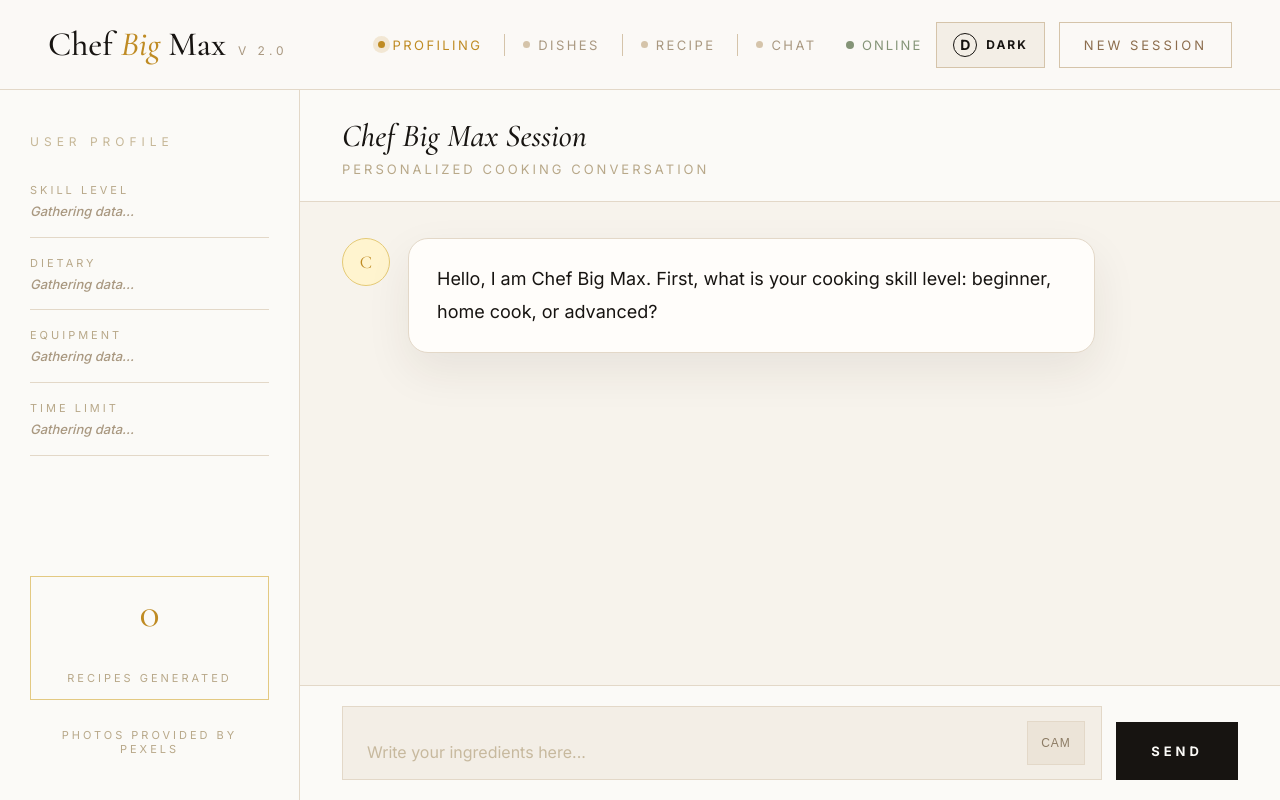
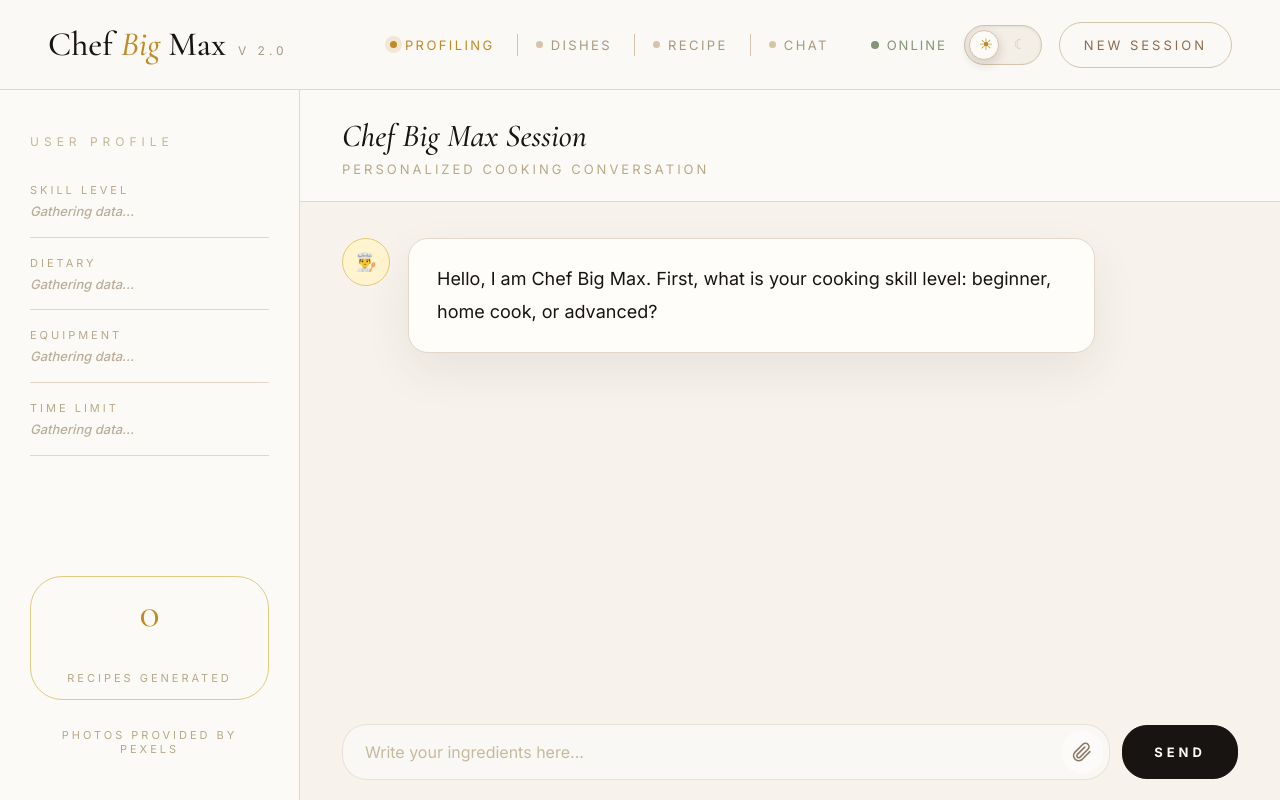
Before and after one commit to Bolatbek1104/Cooking-AI, a Flask app: page / in a window 1280 px wide. Run offline with Flask 3, Linux system fonts and the light colour scheme; data that the repository does not hold is empty.

Commit message:
Final2:47;02.05.26

```diff
--- a/app/static/script.js
+++ b/app/static/script.js
@@ -1,8 +1,28 @@
 let imageData = null;
 let isLoading = false;
+let gatheringFrame = 2;
+let gatheringTimer = null;
+const sendButtonText = 'Send';
+const sendLoadingMarkup = `
+  <svg class="cauldron-loader" viewBox="0 0 72 72" aria-hidden="true">
+    <path class="cauldron-foot" d="M23 60 18 68h10l5-7M49 60l5 8H44l-5-7" />
+    <path class="cauldron-body" d="M14 30c0 21 10 35 22 35s22-14 22-35c-2 0-5 2-6 5-2 12-8 22-16 22S22 47 20 35c-1-3-4-5-6-5z" />
+    <g class="cauldron-stir">
+      <g class="cauldron-spoon">
+        <path class="spoon-handle" d="M47 9 36 34" />
+        <path class="spoon-bowl" d="M32 39c1-5 10-4 9 1-1 6-10 5-9-1z" />
+      </g>
+    </g>
+    <path class="cauldron-mouth-fill" d="M13 25h46v12H13z" />
+    <path class="cauldron-fill" d="M15 30c1 21 10 35 21 35s20-14 21-35H15z" />
+    <path class="cauldron-highlight" d="M24 43c-2 7 2 13 8 17" />
+    <path class="cauldron-rim" d="M10 24c0-3 2-5 5-5h42c3 0 5 2 5 5v5c0 3-2 5-5 5H15c-3 0-5-2-5-5z" />
+  </svg>
+`;
 
 window.addEventListener('load', () => {
   updateThemeToggle();
+  startGatheringAnimation();
   startSession();
 });
 
@@ -12,21 +32,18 @@ function toggleTheme() {
   document.documentElement.dataset.theme = nextTheme;
   try {
     localStorage.setItem('theme', nextTheme);
-  } catch (e) {}
+  } catch (e) { }
   updateThemeToggle();
 }
 
 function updateThemeToggle() {
   const isDark = document.documentElement.dataset.theme === 'dark';
   const button = document.getElementById('theme-toggle');
-  const icon = document.getElementById('theme-toggle-icon');
-  const text = document.getElementById('theme-toggle-text');
 
-  if (!button || !icon || !text) return;
+  if (!button) return;
 
   button.setAttribute('aria-label', isDark ? 'Switch to light mode' : 'Switch to dark mode');
-  icon.textContent = isDark ? 'L' : 'D';
-  text.textContent = isDark ? 'Light' : 'Dark';
+  button.classList.toggle('is-dark', isDark);
 }
 
 async function startSession() {
@@ -35,9 +52,9 @@ async function startSession() {
 
   if (data.messages && data.messages.length) {
     data.messages.forEach((message) => appendMessage(
-  message.role === 'assistant' ? 'chef' : 'user',
-  message.content
-));
+      message.role === 'assistant' ? 'chef' : 'user',
+      message.content
+    ));
   } else if (data.response) {
     appendMessage('chef', data.response);
   }
@@ -86,7 +103,7 @@ function appendMessage(role, text) {
 
   const avatar = document.createElement('div');
   avatar.className = 'avatar';
-  avatar.textContent = role === 'chef' ? 'C' : 'me';
+  avatar.textContent = role === 'chef' ? '👨‍🍳' : 'me';
 
   const bubble = document.createElement('div');
   bubble.className = 'bubble';
@@ -426,9 +443,34 @@ function setProfile(id, val) {
     el.textContent = val;
     el.className = 'profile-value';
   } else {
-    el.textContent = 'Gathering data...';
+    el.textContent = gatheringText();
     el.className = 'profile-value empty';
+    startGatheringAnimation();
   }
+}
+
+function startGatheringAnimation() {
+  if (gatheringTimer) return;
+
+  gatheringTimer = setInterval(() => {
+    const emptyProfileValues = document.querySelectorAll('.profile-value.empty');
+
+    if (!emptyProfileValues.length) {
+      clearInterval(gatheringTimer);
+      gatheringTimer = null;
+      return;
+    }
+
+    gatheringFrame = (gatheringFrame + 1) % 3;
+
+    emptyProfileValues.forEach((el) => {
+      el.textContent = gatheringText();
+    });
+  }, 520);
+}
+
+function gatheringText() {
+  return `Gathering data${'.'.repeat(gatheringFrame + 1)}`;
 }
 
 function handleImageUpload(e) {
@@ -472,6 +514,10 @@ function autoResize(el) {
 
 function setLoading(v) {
   isLoading = v;
-  document.getElementById('send-btn').disabled = v;
+  const sendButton = document.getElementById('send-btn');
+  sendButton.disabled = v;
+  sendButton.classList.toggle('is-loading', v);
+  sendButton.setAttribute('aria-label', v ? 'Generating response' : 'Send message');
+  sendButton.innerHTML = v ? sendLoadingMarkup : sendButtonText;
   document.getElementById('msg-input').disabled = v;
 }
--- a/app/static/style.css
+++ b/app/static/style.css
@@ -192,6 +192,7 @@ header {
 .reset-btn {
   background: transparent;
   border: 1px solid var(--line-strong);
+  border-radius: 999px;
   color: var(--button-muted);
   cursor: pointer;
   font-family: "Inter", sans-serif;
@@ -200,52 +201,106 @@ header {
   min-height: 46px;
   padding: 0 24px;
   text-transform: uppercase;
-  transition: background 0.2s, border-color 0.2s, color 0.2s;
+  transition: background 0.2s, border-color 0.2s, color 0.2s, transform 0.2s;
 }
 
 .reset-btn:hover {
   background: var(--ink);
   border-color: var(--ink);
   color: var(--paper);
+  transform: translateY(-1px);
 }
 
 .theme-toggle {
   align-items: center;
-  background: var(--paper-soft);
-  border: 1px solid var(--line-strong);
+  background: transparent;
+  border: 0;
   color: var(--ink);
   cursor: pointer;
   display: inline-flex;
-  font-family: "Inter", sans-serif;
-  font-size: 12px;
-  font-weight: 700;
-  gap: 9px;
   height: 46px;
   justify-content: center;
-  letter-spacing: 2px;
-  min-width: 106px;
-  padding: 0 16px;
-  text-transform: uppercase;
-  transition: background 0.2s, border-color 0.2s, color 0.2s;
+  padding: 0;
+  width: 84px;
 }
 
 .theme-toggle:hover {
-  background: var(--gold);
-  border-color: var(--gold);
-  color: #171411;
+  color: var(--ink);
+}
+
+.theme-toggle-track {
+  align-items: center;
+  background: var(--paper-soft);
+  border: 1px solid var(--line-strong);
+  border-radius: 999px;
+  box-shadow: inset 0 1px 3px rgba(23, 20, 17, 0.08);
+  display: grid;
+  grid-template-columns: 1fr 1fr;
+  height: 40px;
+  padding: 4px;
+  position: relative;
+  transition: background 0.25s ease, border-color 0.25s ease;
+  width: 78px;
+}
+
+.theme-toggle-thumb {
+  background: var(--paper);
+  border: 1px solid var(--line-strong);
+  border-radius: 50%;
+  box-shadow: 0 4px 12px rgba(23, 20, 17, 0.16);
+  height: 30px;
+  left: 4px;
+  position: absolute;
+  top: 4px;
+  transition: transform 0.28s ease, background 0.25s ease, border-color 0.25s ease;
+  width: 30px;
+  z-index: 1;
 }
 
 .theme-toggle-icon {
   align-items: center;
-  border: 1px solid currentColor;
-  border-radius: 50%;
-  display: inline-flex;
-  font-size: 14px;
-  height: 24px;
+  color: var(--muted);
+  display: flex;
+  font-size: 16px;
+  height: 30px;
   justify-content: center;
-  letter-spacing: 0;
+  justify-self: center;
   line-height: 1;
-  width: 24px;
+  position: relative;
+  transition: color 0.25s ease, opacity 0.25s ease, transform 0.25s ease;
+  width: 30px;
+  z-index: 2;
+}
+
+.theme-toggle-icon.sun {
+  color: var(--gold);
+}
+
+.theme-toggle-icon.moon {
+  opacity: 0.45;
+  transform: scale(0.86);
+}
+
+.theme-toggle.is-dark .theme-toggle-track {
+  background: var(--paper-soft);
+  border-color: var(--line-strong);
+}
+
+.theme-toggle.is-dark .theme-toggle-thumb {
+  background: var(--ink);
+  border-color: var(--line-strong);
+  transform: translateX(38px);
+}
+
+.theme-toggle.is-dark .theme-toggle-icon.sun {
+  opacity: 0.45;
+  transform: scale(0.86);
+}
+
+.theme-toggle.is-dark .theme-toggle-icon.moon {
+  color: #fffdfa;
+  opacity: 1;
+  transform: scale(1);
 }
 
 .main {
@@ -321,6 +390,7 @@ header {
 
 .recipe-count {
   border: 1px solid var(--recipe-count-line);
+  border-radius: 32px;
   color: var(--gold);
   display: grid;
   min-height: 124px;
@@ -665,28 +738,37 @@ header {
 }
 
 .input-area {
-  align-items: flex-end;
-  background: var(--paper);
-  border-top: 1px solid var(--line);
+  align-items: center;
+  background: transparent;
+  border: 0;
   display: flex;
   flex-shrink: 0;
-  gap: 14px;
+  gap: 12px;
   padding: 20px 42px;
 }
 
 .input-wrapper {
-  align-items: flex-end;
-  background: var(--paper-soft);
-  border: 1px solid var(--line);
+  align-items: center;
+  background: rgba(255, 255, 255, 0.42);
+  border: 1px solid rgba(213, 196, 170, 0.45);
+  border-radius: 25px;
   display: flex;
-  flex: 1;
-  gap: 12px;
-  min-height: 64px;
-  padding: 14px 16px 14px 24px;
+  flex: 1 1 auto;
+  gap: 10px;
+  min-height: 54px;
+  min-width: 0;
+  padding: 6px 6px 6px 22px;
+  transition: background 0.2s ease, border-color 0.2s ease, box-shadow 0.2s ease;
+}
+
+:root[data-theme="dark"] .input-wrapper {
+  background: rgba(255, 255, 255, 0.06);
+  border-color: rgba(255, 255, 255, 0.1);
 }
 
 .input-wrapper:focus-within {
   border-color: var(--focus-line);
+  box-shadow: 0 0 0 4px rgba(191, 139, 35, 0.12);
 }
 
 textarea {
@@ -698,6 +780,8 @@ textarea {
   font-size: 16px;
   line-height: 1.55;
   max-height: 120px;
+  min-height: 24px;
+  min-width: 0;
   outline: none;
   resize: none;
 }
@@ -707,47 +791,162 @@ textarea::placeholder {
 }
 
 .img-btn {
-  background: var(--button-soft-bg);
-  border: 1px solid var(--line);
+  align-items: center;
+  background: rgba(255, 255, 255, 0.52);
+  border: 1px solid transparent;
+  border-radius: 50%;
   color: var(--button-soft-text);
   cursor: pointer;
+  display: inline-flex;
   flex-shrink: 0;
-  font-size: 12px;
-  height: 44px;
-  letter-spacing: 1px;
-  min-width: 58px;
-  transition: background 0.2s, color 0.2s;
+  height: 42px;
+  justify-content: center;
+  padding: 0;
+  transition: background 0.2s, color 0.2s, transform 0.2s;
+  width: 42px;
+}
+
+:root[data-theme="dark"] .img-btn {
+  background: rgba(255, 255, 255, 0.08);
+}
+
+.img-btn svg {
+  fill: none;
+  height: 20px;
+  stroke: currentColor;
+  stroke-linecap: round;
+  stroke-linejoin: round;
+  stroke-width: 2;
+  width: 20px;
 }
 
 .img-btn:hover {
   background: var(--ink);
   color: var(--paper);
+  transform: translateY(-1px);
 }
 
 .send-btn {
+  align-items: center;
   background: var(--ink);
   border: 1px solid var(--ink);
+  border-radius: 25px;
   color: var(--paper);
   cursor: pointer;
+  display: inline-flex;
   flex-shrink: 0;
   font-family: "Inter", sans-serif;
   font-size: 13px;
   font-weight: 700;
-  height: 58px;
+  gap: 9px;
+  height: 54px;
+  justify-content: center;
   letter-spacing: 4px;
-  min-width: 122px;
+  min-width: 116px;
+  padding: 0 28px;
   text-transform: uppercase;
-  transition: background 0.2s, color 0.2s, opacity 0.2s;
+  transition: background 0.2s, border-color 0.2s, color 0.2s, opacity 0.2s, transform 0.2s;
 }
 
 .send-btn:hover {
   background: var(--gold);
   border-color: var(--gold);
+  transform: translateY(-1px);
 }
 
 .send-btn:disabled {
   cursor: not-allowed;
   opacity: 0.45;
+  transform: none;
+}
+
+.send-btn.is-loading {
+  box-shadow: inset 0 4px 12px rgba(0, 0, 0, 0.22);
+  letter-spacing: 0;
+  min-width: 78px;
+  opacity: 0.82;
+  padding: 0 20px;
+  transform: translateY(2px) scale(0.98);
+}
+
+.cauldron-loader {
+  display: block;
+  height: 42px;
+  overflow: visible;
+  width: 42px;
+}
+
+.cauldron-loader path {
+  fill: none;
+  stroke-linecap: round;
+  stroke-linejoin: round;
+}
+
+.cauldron-loader .cauldron-body,
+.cauldron-loader .cauldron-fill,
+.cauldron-loader .cauldron-mouth-fill,
+.cauldron-loader .cauldron-rim,
+.cauldron-loader .cauldron-foot {
+  fill: currentColor;
+  stroke: currentColor;
+  stroke-width: 2;
+}
+
+.cauldron-loader .cauldron-fill,
+.cauldron-loader .cauldron-mouth-fill {
+  stroke-width: 0;
+}
+
+.cauldron-highlight {
+  opacity: 0.14;
+  stroke: #ffffff;
+  stroke-width: 5;
+}
+
+.spoon-handle,
+.spoon-bowl {
+  fill: none;
+  stroke: #8b5726;
+  stroke-width: 8;
+}
+
+.spoon-bowl {
+  fill: #8b5726;
+  stroke-width: 2;
+}
+
+.cauldron-stir {
+  animation: stirSpoon 3.4s ease-in-out infinite;
+  transform-box: view-box;
+  transform-origin: 36px 34px;
+}
+
+.cauldron-spoon {
+  transform: rotate(-7deg);
+  transform-box: view-box;
+  transform-origin: 36px 34px;
+}
+
+@keyframes stirSpoon {
+  0% {
+    transform: translate(-7px, -1px) rotate(-12deg);
+  }
+
+  25% {
+    transform: translate(0, 4px) rotate(-3deg);
+  }
+
+  50% {
+    transform: translate(7px, -1px) rotate(10deg);
+  }
+
+  75% {
+    transform: translate(0, -4px) rotate(2deg);
+  }
+
+  100% {
+    transform: translate(-7px, -1px) rotate(-12deg);
+  }
 }
 
 .img-preview {
--- a/app/templates/index.html
+++ b/app/templates/index.html
@@ -1,22 +1,26 @@
 <!DOCTYPE html>
 <html lang="en">
+
 <head>
   <meta charset="UTF-8">
   <meta name="viewport" content="width=device-width, initial-scale=1.0">
   <title>Chef Big Max - AI Agent</title>
-<link href="https://fonts.googleapis.com/css2?family=Cormorant+Garamond:ital,wght@0,400;0,500;0,600;1,500&family=Inter:wght@400;500;600;700&display=swap" rel="stylesheet">
-<link rel="stylesheet" href="/static/style.css">
+  <link
+    href="https://fonts.googleapis.com/css2?family=Cormorant+Garamond:ital,wght@0,400;0,500;0,600;1,500&family=Inter:wght@400;500;600;700&display=swap"
+    rel="stylesheet">
+  <link rel="stylesheet" href="/static/style.css?v=4">
   <script>
     (() => {
       let savedTheme = null;
       try {
         savedTheme = localStorage.getItem('theme');
-    } catch (e) {}
+      } catch (e) { }
       const prefersDark = window.matchMedia && window.matchMedia('(prefers-color-scheme: dark)').matches;
       document.documentElement.dataset.theme = savedTheme || (prefersDark ? 'dark' : 'light');
     })();
   </script>
 </head>
+
 <body>
 
   <header>
@@ -46,9 +50,13 @@
 
     <div class="header-right">
       <div class="agent-badge"><span></span>Online</div>
-    <button class="theme-toggle" id="theme-toggle" type="button" onclick="toggleTheme()" aria-label="Switch to dark mode">
-      <span class="theme-toggle-icon" id="theme-toggle-icon" aria-hidden="true">D</span>
-      <span id="theme-toggle-text">Dark</span>
+      <button class="theme-toggle" id="theme-toggle" type="button" onclick="toggleTheme()"
+        aria-label="Switch to dark mode">
+        <span class="theme-toggle-track" aria-hidden="true">
+          <span class="theme-toggle-icon sun">☀</span>
+          <span class="theme-toggle-icon moon">☾</span>
+          <span class="theme-toggle-thumb"></span>
+        </span>
       </button>
       <button class="reset-btn" onclick="resetSession()">NEW SESSION</button>
     </div>
@@ -80,7 +88,8 @@
 
       <div class="side-footer">
         <div class="recipe-count"><span id="recipe-count">0</span><small>Recipes Generated</small></div>
-      <a class="photo-credit" href="https://www.pexels.com" target="_blank" rel="noopener">Photos provided by Pexels</a>
+        <a class="photo-credit" href="https://www.pexels.com" target="_blank" rel="noopener">Photos provided by
+          Pexels</a>
       </div>
     </div>
 
@@ -100,20 +109,22 @@
 
       <div class="input-area">
         <div class="input-wrapper">
-        <textarea
-          id="msg-input"
-          placeholder="Write your ingredients here..."
-          rows="1"
-          onkeydown="handleKey(event)"
-          oninput="autoResize(this)"
-        ></textarea>
-        <button class="img-btn" title="Upload fridge photo" onclick="document.getElementById('file-input').click()">CAM</button>
+          <textarea id="msg-input" placeholder="Write your ingredients here..." rows="1" onkeydown="handleKey(event)"
+            oninput="autoResize(this)"></textarea>
+          <button class="img-btn" type="button" title="Upload fridge photo" aria-label="Upload fridge photo"
+            onclick="document.getElementById('file-input').click()">
+            <svg viewBox="0 0 24 24" aria-hidden="true">
+              <path
+                d="M21.4 11.6 12 21a6.1 6.1 0 0 1-8.6-8.6l9.7-9.7a4.2 4.2 0 0 1 6 6l-9.7 9.7a2.3 2.3 0 0 1-3.2-3.2l9.1-9.1" />
+            </svg>
+          </button>
         </div>
         <input type="file" id="file-input" accept="image/*" onchange="handleImageUpload(event)">
-      <button class="send-btn" id="send-btn" onclick="sendMessage()">SEND</button>
+        <button class="send-btn" id="send-btn" onclick="sendMessage()">Send</button>
       </div>
     </div>
   </div>
-<script src="{{ url_for('static', filename='script.js', v='12') }}"></script>
+  <script src="{{ url_for('static', filename='script.js', v='16') }}"></script>
 </body>
+
 </html>
```
Also changed, not shown: other parts of app/static/style.css (+43 -4 lines), chef.db. Lines whose indentation alone changed are shown as unchanged.
